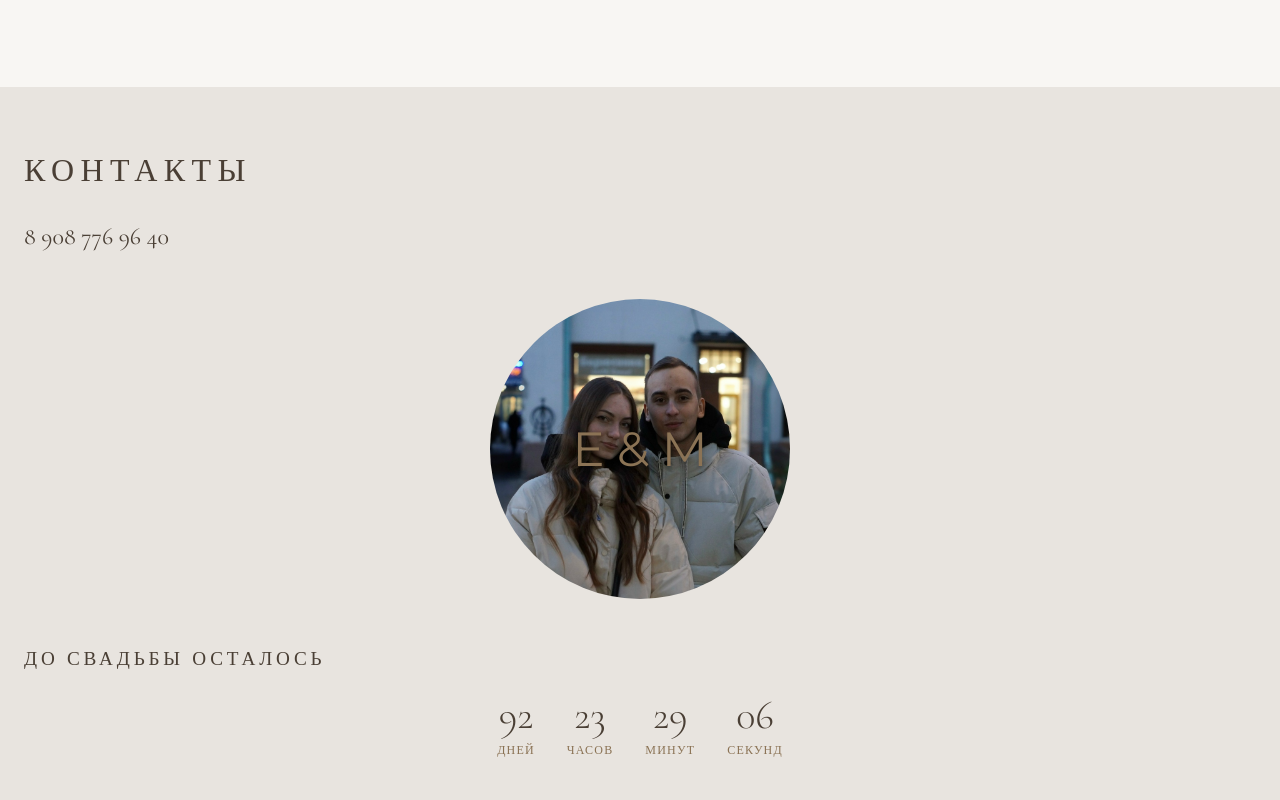
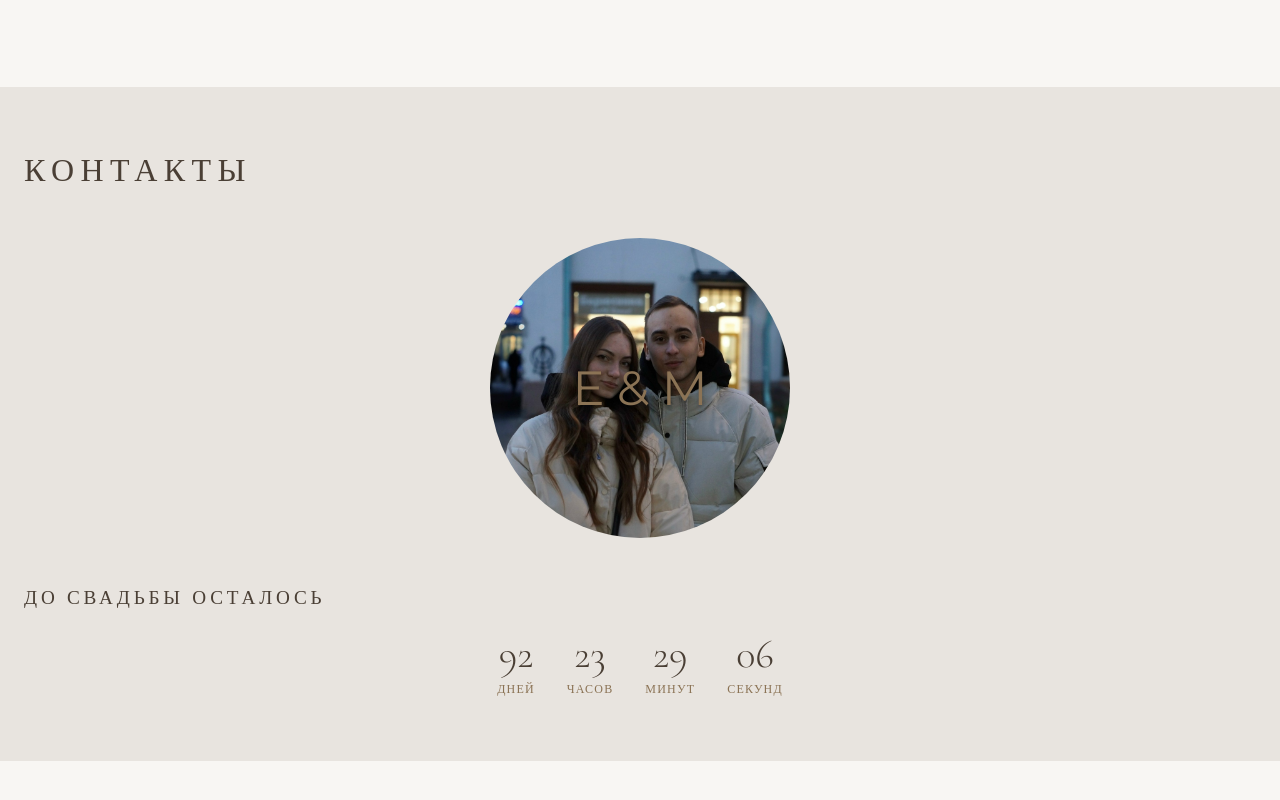
Before and after one commit to hsgendelf1/svadinvite.github.io, a plain HTML site: page index.html in a window 1280 px wide. Shown: the part 5762-6562 px from the top of the page. After the commit the page ends 6523 px from the top, so only its background shows below. Drawn offline with nearby package versions, Linux system fonts and the light colour scheme.

Commit message:
Update index.html

```diff
--- a/index.html
+++ b/index.html
@@ -943,7 +943,7 @@
         <div class="footer-section">
             <div class="contacts fade-in">
                 <h2 class="section-title">Контакты</h2>
-                <a href="tel:+79087769640" class="contact-phone">8 908 776 96 40</a>
+                <a href="tel:+79087769640" class="contact-phone"></a>
             </div>
 
             <div class="final-image" style="display:flex;align-items:center;justify-content:center;position:relative;">
```
